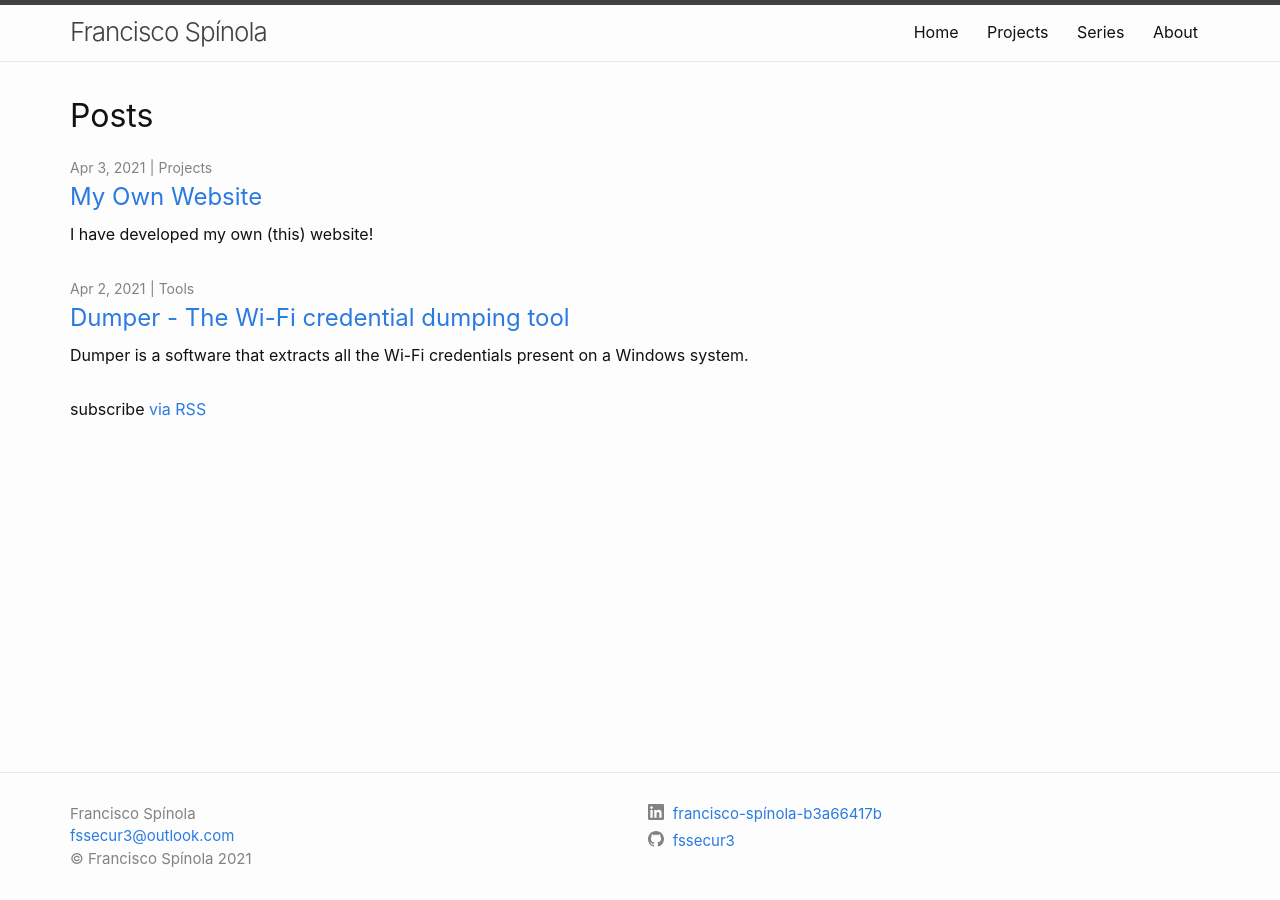
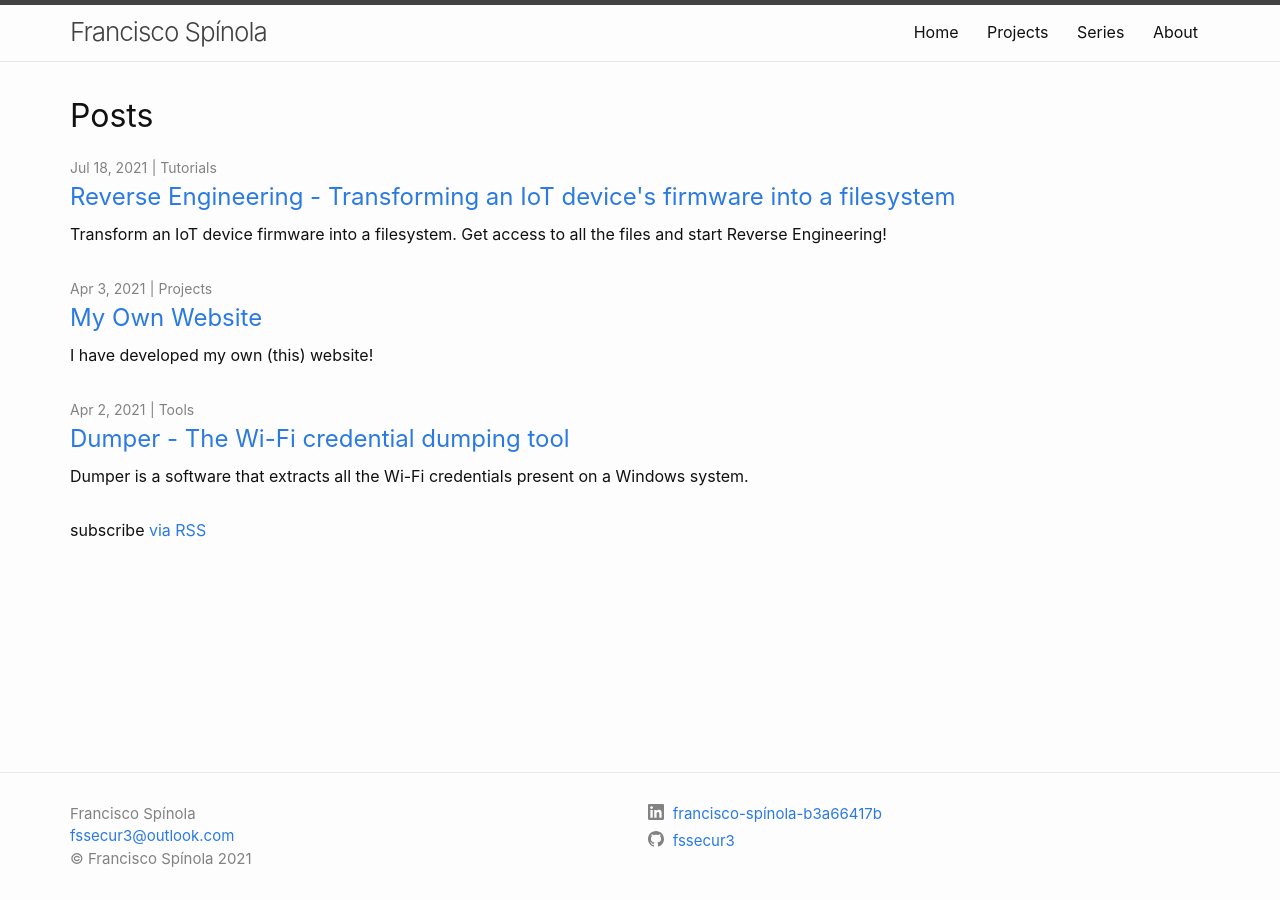
Before and after one commit to fspinola85/fspinola85.github.io, a Jekyll site: the page built from index.markdown, in a window 1280 px wide. Built offline with Jekyll 4.4.1, drawn with Linux system fonts in a browser that asks for light colours; part of the change alters nothing that is shown.

Commit message:
Added first tutorial

````diff
--- a/tools/_posts/2021-04-02-dumper.markdown
+++ b/tools/_posts/2021-04-02-dumper.markdown
@@ -1,6 +1,6 @@
 ---
 layout: post
-title:  "Dumper - The Wi-Fi credential dumping tool"
+title: "Dumper - The Wi-Fi credential dumping tool"
 date: 2021-04-02 23:08:30 +0100
 category: Tools
 author: Francisco Spínola
--- /dev/null
+++ b/tutorials/_posts/2021-07-18-transforming-a-firmware-into-a-shell.markdown
@@ -0,0 +1,110 @@
+---
+layout: post
+title: "Reverse Engineering - Transforming an IoT device's firmware into a filesystem"
+date: 2021-07-18 22:11:47 +0100
+category: Tutorials
+author: Francisco Spínola
+excerpt: Transform an IoT device firmware into a filesystem. Get access to all the files and start Reverse Engineering!
+---
+
+## Summary
+
+Nowadays, IoT - Internet of Things - is a term that is increasingly present in the world of technology. As the technology develops, the security risks also increase.
+Firmware is software that's embedded in a piece of hardware. You can think of firmware simply as "software for hardware." However, it's not an interchangeable term for software.
+By getting access to a device's firmware, we can disclose it's filesystem. Tools like `binwalk` and `dd` can help us to do that extraction.
+As a result, by having access to the filesystem, we can browser through the files and executables, search for vulnerabilities in the source code, reverse engineer the main components of the device's software, etc.
+There are many types of filesystems, like *SQUASHFS*, *EXT* and *JFFS2*, and they can be compressed using, for example, *LZMA* or *CPIO*.
+
+## Step 1 - Get the Firmware
+
+First of all, you need to have access to a firmware. You can get one in the manufacter's website, or by extracting it through a UART, by finding the "serial console" (VGRT) in the hardware board.
+In this tutorial, we will be using the [***XIAOMI Mi Home Security 360° FHD 1080p***](https://www.mi.com/global/camera-360 "XIAOMI Mi Home Security 360° FHD 1080p") security camera:
+
+![XIAOMI Mi Home Security 360° FHD 1080p](https://i02.appmifile.com/324_bbs_en/09/06/2020/b2e3d74400.jpg)
+
+I found [this post](https://c.mi.com/thread-2198204-1-0.html "mi security camera 360 view mjsxj02cm firmware and un bricking to accidentally bricked devices"), which contains the firmware for the refered device.
+
+I downloaded and unzipped the file.
+
+```bash
+$ unzip firmware.zip
+$ ls
+'guide to follow it.txt'   guiformat-x64.Exe   tf_recovery.img
+```
+
+Above, we can see that the compressed file came with 3 files: a text file, an executable and an image file.
+What we want to look at is the image file, since the text file cannot contain a filesystem, and the executable is only a helper to recover the device firmware.
+
+## Step 2 - Gather information about the image file
+
+First of all, let's check what's the file type, by running file:
+
+```bash
+$ file tf_recovery.img
+tf_recovery.img: u-boot legacy uImage, MVX2##I3g60b5603KL_LX318####[BR:\3757zXZ, Linux/ARM, OS Kernel Image (lzma), 1724412 bytes, Wed Jun  6 07:02:07 2018, Load Address: 0x20008000, Entry Point: 0x20008000, Header CRC: 0x5799CFC3, Data CRC: 0x2FF27A1D
+```
+
+The returned response tells us it is a u-boot legacy uImage, containing a kernel image.
+We can use a tool called ***binwalk***, which is a "tool for searching binary images for embedded files and executable code", as the manual page says.
+
+```bash
+$ binwalk tf_recovery.img
+
+DECIMAL       HEXADECIMAL     DESCRIPTION
+--------------------------------------------------------------------------------
+64            0x40            xz compressed data
+2162688       0x210000        Squashfs filesystem, little endian, version 4.0, compression:xz, size: 6502290 bytes, 2019 inodes, blocksize: 131072 bytes, created: 2018-06-06 07:02:05
+9830400       0x960000        JFFS2 filesystem, little endian
+```
+
+As we can see above, binwalk revealed 3 files embedded in the image file. 2 of them are filesystems: a Squashfs and JFFS2.
+Journalling Flash File System version 2 or JFFS2 is a log-structured file system for use with flash memory devices.  JFFS2 has been included into the Linux kernel and is also available for a few bootloaders.
+Squashfs is a compressed read-only file system for Linux, which compresses files, inodes and directories.
+
+## Step 3 - Extract the filesystems
+
+Let's extract the two filesystems. We can use `binwalk` or `dd` for that.
+
+```bash
+$ binwalk -Me tf_recovery.img
+$ ls _tf_recovery.img.extracted
+210000.squashfs  40  40.xz  960000.jffs2  jffs2-root  squashfs-root
+$ ls jffs2-root/fs_1/ squashfs-root/
+jffs2-root/fs_1/:
+bin  data  etc  lib  sound
+
+squashfs-root/:
+bin  data  default.prop  dev  etc  lib  lib32  linuxrc  media  mnt  opt  proc  root  run  sbin  sys  tmp  ueventd.rc  usr  var
+```
+
+The extraction also decompressed the compressed filesystems (*210000.squashfs* and *960000.jffs2*), which generated *jffs2-root* and *squashfs-root* folders.
+
+If we wanted to extract, for example, only the jffs2 filesystem, we can use `dd` to carve out the jffs2 file, and a tool called [*jefferson*](https://github.com/sviehb/jefferson "Jefferson: JFFS2 filesystem extraction tool ") to decompress the jffs2 file to a folder:
+
+```bash
+$ dd if=tf_recovery.img bs=1 skip=9830400 of=filesystem.jffs2
+$ jefferson filesystem.jffs2 -d filesystem
+$ ls filesystem/fs_1
+bin  data  etc  lib  sound
+```
+
+With the `dd` command, we specified that we wanted a Block Size of 1 and we wanted to skip 9830400 bytes of content, since the JFFS2 file starts at that point, as seen in the previous binwalk command (`binwalk tf_recovery.img`). The output of the extraction should be called *filesystem.jffs2*
+
+## Step 4 - Explore
+
+This is when the real fun begins, where you explore the system, reverse engineer the binaries that make the device work, etc.
+
+Note that this is static analysis, not dynamic. You don't have access to the running processes of the device. You'll have to be creative and patient while exploring this type of filesystem.
+If you want to explore a running filesystem from this (or another) device, you'll have to use UART to get a shell, if you have access to an account (pray for root). There are a few tutorials on how to do that, from Flashback team and from 15/85 Security. Here are a few videos for that: [Hacker's Guide to UART Root Shells](https://www.youtube.com/watch?v=01mw0oTHwxg "Hacker's Guide to UART Root Shells") and [Intro to Hardware Reversing: Finding a UART and getting a shell](https://www.youtube.com/watch?v=ZmZuKA-Rst0 "Intro to Hardware Reversing: Finding a UART and getting a shell").
+
+Now that we have access to the device filesystem, we can start exploring!
+
+## References
+
+mitch002 ["Mi Home Security Camera 360 Unbrick Method for MJSXJ05CM Model"](https://c.mi.com/thread-3131455-1-0.html "Mi Home Security Camera 360 Unbrick Method for MJSXJ05CM Model") [Jun. 9, 2020]
+Pedro Ribeiro & Radek Domanski - Flashback Team ["Hacker's Guide to UART Root Shells"](https://www.youtube.com/watch?v=01mw0oTHwxg "Hacker's Guide to UART Root Shells") [Jan. 21, 2021]
+Rbrei (Wikipedia) ["SquashFS"](https://en.wikipedia.org/wiki/SquashFS "SquashFS") [May 4, 2021]
+Stefan Viehböck (sviehb) ["Jefferson"](https://github.com/sviehb/jefferson "Jefferson") [Oct. 15, 2020]
+Tim Fisher ["What Is Firmware?"](https://www.lifewire.com/what-is-firmware-2625881 "What is Firmware?") [May 25, 2021]
+Tony Gambacorta ["Reversing Firmware - How does that work?"](https://1585security.com/Firmware-Reversing-1/ "Firmware Reversing") [Mar. 8, 2017]
+Tony Sidaway (Wikipedia) ["JFFS2"](https://en.wikipedia.org/wiki/JFFS2 "JFFS2") [May 15, 2021]
````
Also changed, not shown: _layouts/home-tutorials.html (indentation only).
